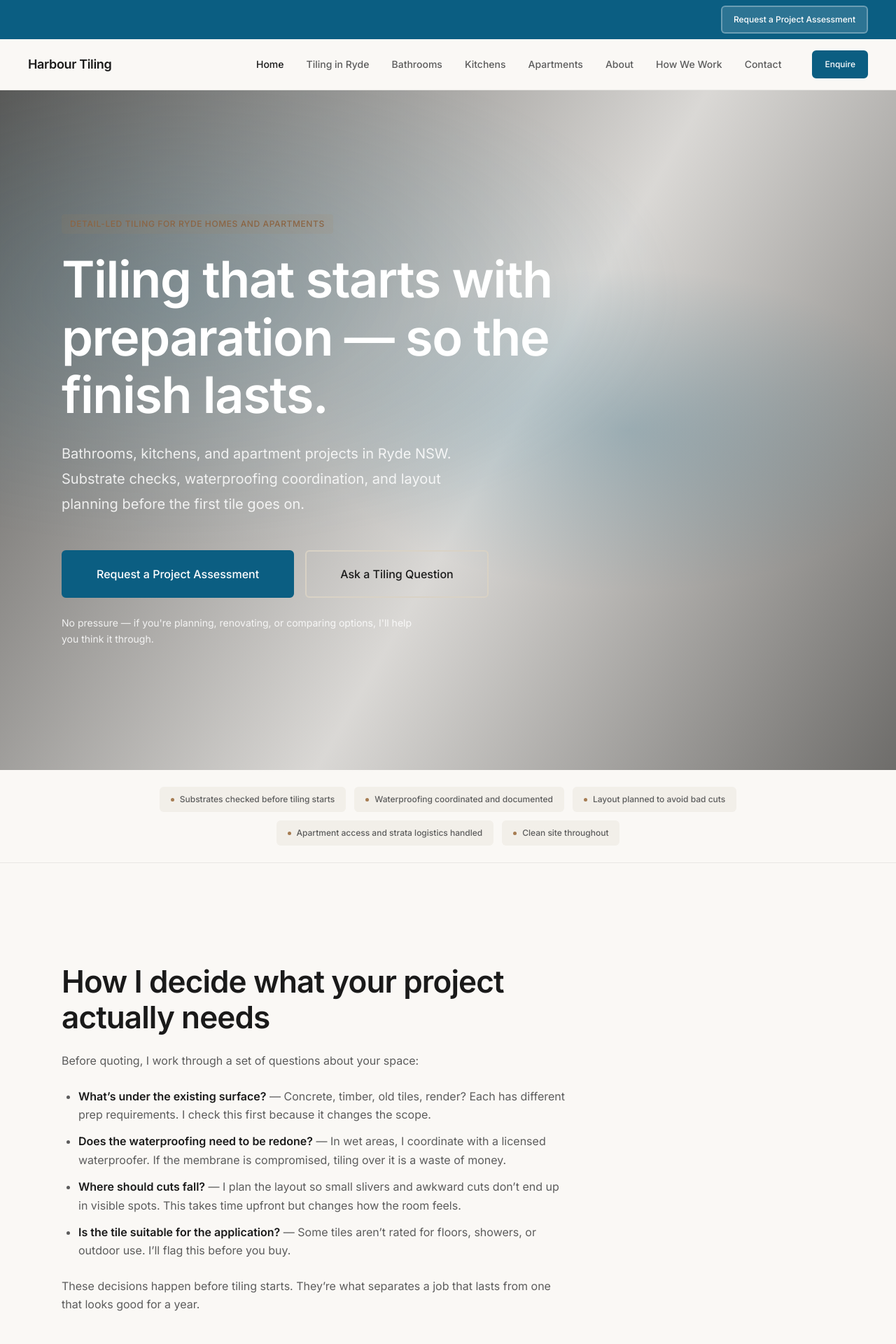
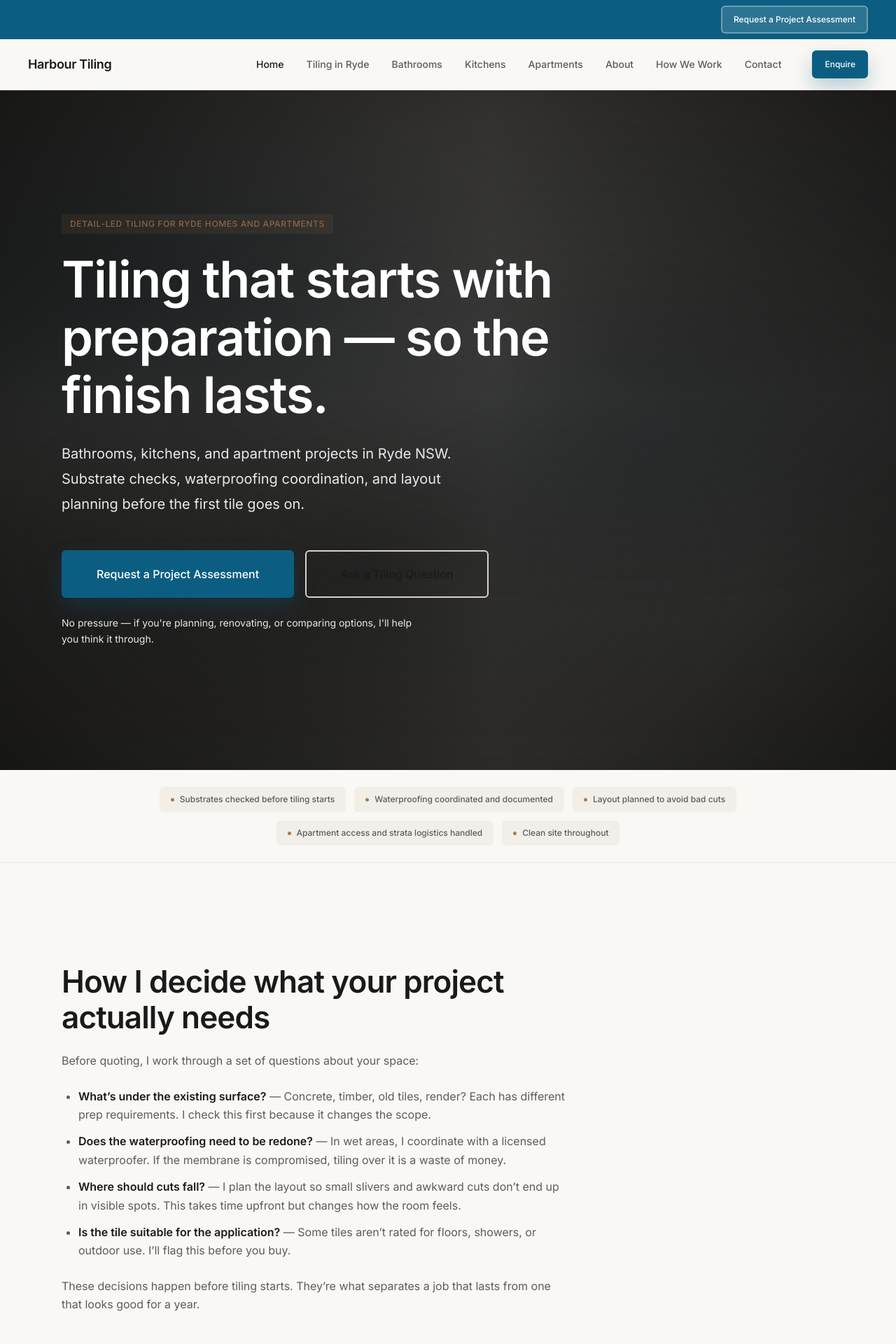
Before and after one commit to Dombarth/tilers-sydney, a Jekyll site: the page built from index.md, in a window 1280 px wide. Shown: the top 1920 px of the page at 70% size. Built offline with Jekyll 4.4.1, drawn with Linux system fonts in a browser that asks for light colours.

Commit message:
Warm architectural redesign and mobile-first optimisation

```diff
--- a/_sass/_components.scss
+++ b/_sass/_components.scss
@@ -43,6 +43,7 @@
   background: $color-cta;
   color: $color-white;
   border-color: $color-cta;
+  box-shadow: 0 12px 28px rgba($color-brand, 0.28);
 
   &:hover {
     background: $color-cta-hover;
--- a/_sass/_layout.scss
+++ b/_sass/_layout.scss
@@ -465,16 +465,24 @@
 .hero-impact {
   position: relative;
   overflow: hidden;
-  background: radial-gradient(1200px 600px at 20% 30%, rgba($color-brand-light, 0.18), transparent 60%),
-              linear-gradient(120deg, rgba($color-night, 0.75), rgba($color-night, 0.15) 55%, rgba($color-night, 0.65));
+  background:
+    // Stronger contrast base (dark)
+    linear-gradient(180deg, rgba($color-night, 0.92), rgba($color-night, 0.78) 45%, rgba($color-night, 0.94)),
+    // Blue brand wash (similar to guide)
+    radial-gradient(900px 520px at 18% 28%, rgba($color-brand, 0.55), transparent 58%),
+    radial-gradient(760px 460px at 72% 52%, rgba($color-brand-light, 0.35), transparent 60%);
   color: $color-white;
 }
 
 .hero-overlay {
   position: absolute;
   inset: 0;
-  background: radial-gradient(800px 420px at 70% 50%, rgba($color-brand, 0.25), transparent 55%);
-  opacity: 0.9;
+  // Added vignette for depth (more "hero image" feel)
+  background:
+    radial-gradient(1200px 600px at 70% 40%, rgba(0, 0, 0, 0.25), transparent 60%),
+    radial-gradient(900px 540px at 40% 70%, rgba(0, 0, 0, 0.35), transparent 62%),
+    linear-gradient(90deg, rgba(0, 0, 0, 0.55), rgba(0, 0, 0, 0.08) 55%, rgba(0, 0, 0, 0.5));
+  opacity: 1;
   pointer-events: none;
 }
 
@@ -502,7 +510,7 @@
 
 .hero-impact .hero-lead,
 .hero-impact .hero-microcopy {
-  color: rgba($color-white, 0.85);
+  color: rgba($color-white, 0.9);
 }
 
 .hero-lead {
```
